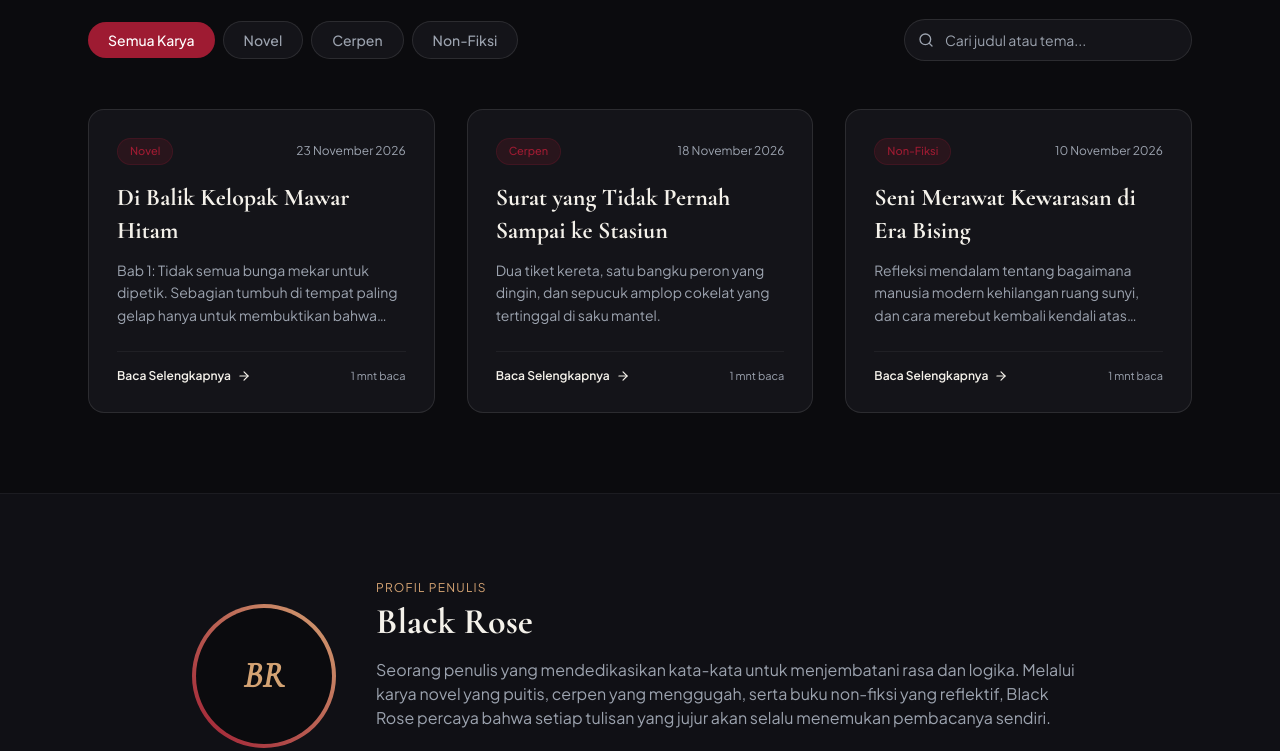
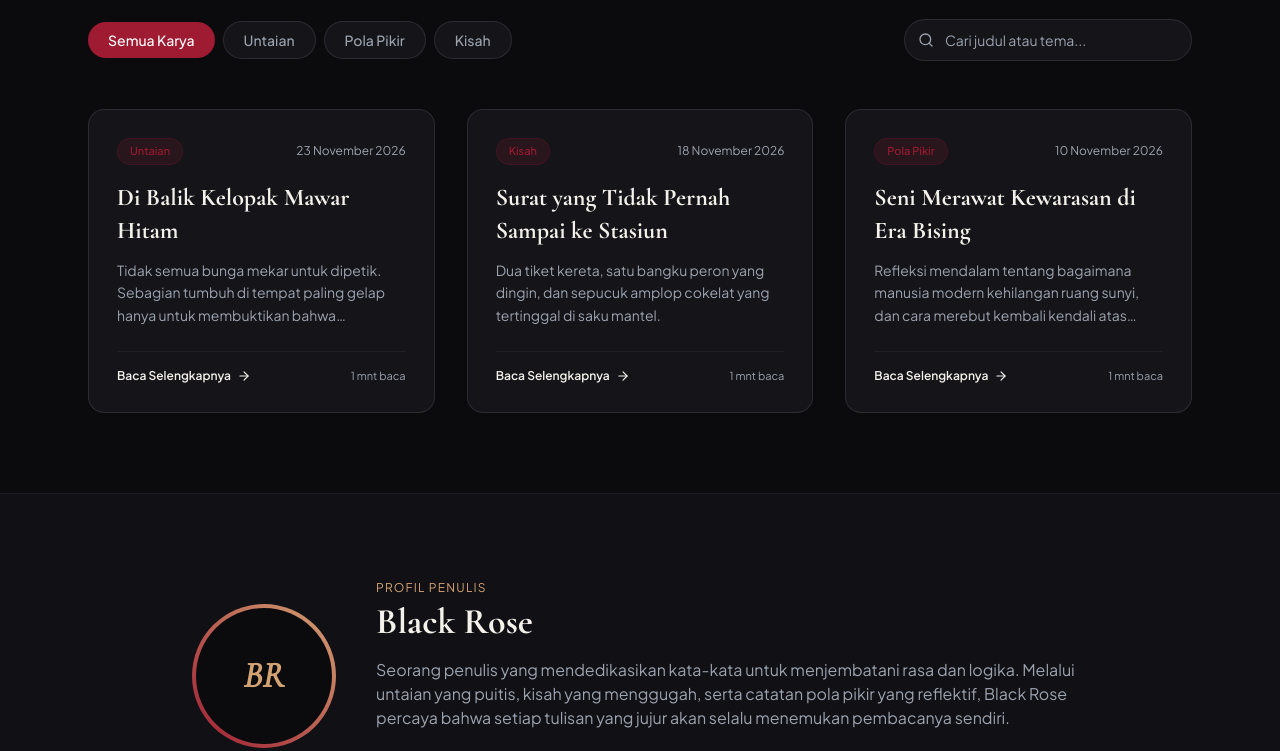
Before and after one commit to tasariee/blackrose_tasari, a plain HTML site: page index.html in a window 1280 px wide. Shown: the part 660-1411 px from the top of the page. Drawn offline with nearby package versions, Linux system fonts and the light colour scheme.

Commit message:
Update index.html

```diff
--- a/index.html
+++ b/index.html
@@ -98,12 +98,12 @@
         <div class="absolute top-20 left-1/2 -translate-x-1/2 w-[600px] h-[300px] bg-crimson/10 blur-[120px] rounded-full pointer-events-none"></div>
 
         <div class="max-w-4xl mx-auto text-center relative z-10">
-            <p class="text-xs uppercase tracking-[0.3em] text-roseGold mb-4">Novel • Cerpen • Non-Fiksi</p>
+            <p class="text-xs uppercase tracking-[0.3em] text-roseGold mb-4">Untaian • Pola Pikir • Kisah</p>
             <h1 class="font-serif text-5xl md:text-7xl font-bold text-parchment leading-tight mb-6">
                 Merangkai Sunyi Menjadi <span class="italic text-crimson">Abadi</span>
             </h1>
             <p class="text-mutedGray text-base md:text-lg max-w-2xl mx-auto leading-relaxed mb-10">
-                Selamat datang di ruang baca resmi <strong class="text-parchment font-medium">Black Rose</strong>. Tempat di mana fiksi melampaui batas imajinasi, dan catatan non-fiksi membedah realitas kehidupan secara mendalam.
+                Selamat datang di ruang baca resmi <strong class="text-parchment font-medium">Black Rose</strong>. Tempat di mana untaian kata melampaui batas imajinasi, kisah bermakna abadi, dan catatan pola pikir membedah realitas kehidupan secara mendalam.
             </p>
             <div class="flex flex-wrap items-center justify-center gap-4">
                 <a href="#karya" class="px-7 py-3.5 bg-crimson hover:bg-crimson/90 text-white text-sm font-medium rounded-full transition shadow-lg shadow-crimson/20">
@@ -124,7 +124,7 @@
                 <div>
                     <span class="px-2.5 py-1 text-[10px] uppercase tracking-widest bg-emerald-500/20 text-emerald-400 rounded-md font-semibold">Akses Penuh Aktif</span>
                     <h2 class="font-serif text-3xl font-bold text-parchment mt-2">Meja Kerja Black Rose</h2>
-                    <p class="text-xs text-mutedGray">Tambahkan novel bersambung, cerpen baru, atau esai non-fiksi langsung ke dalam rak publikasi.</p>
+                    <p class="text-xs text-mutedGray">Tambahkan untaian, catatan pola pikir, atau kisah baru langsung ke dalam rak publikasi.</p>
                 </div>
                 <div class="flex items-center gap-3">
                     <button onclick="openNewStoryModal()" class="flex items-center gap-2 px-5 py-2.5 bg-roseGold text-obsidian font-semibold text-sm rounded-lg hover:bg-roseGold/90 transition">
@@ -145,9 +145,9 @@
         <div class="flex flex-col md:flex-row md:items-center justify-between gap-6 mb-12">
             <div class="flex flex-wrap items-center gap-2" id="categoryFilters">
                 <button onclick="filterWorks('Semua')" class="filter-btn active px-5 py-2 rounded-full text-sm font-medium bg-crimson text-white transition">Semua Karya</button>
-                <button onclick="filterWorks('Novel')" class="filter-btn px-5 py-2 rounded-full text-sm font-medium bg-charcoal text-mutedGray hover:text-white border border-white/10 transition">Novel</button>
-                <button onclick="filterWorks('Cerpen')" class="filter-btn px-5 py-2 rounded-full text-sm font-medium bg-charcoal text-mutedGray hover:text-white border border-white/10 transition">Cerpen</button>
-                <button onclick="filterWorks('Non-Fiksi')" class="filter-btn px-5 py-2 rounded-full text-sm font-medium bg-charcoal text-mutedGray hover:text-white border border-white/10 transition">Non-Fiksi</button>
+                <button onclick="filterWorks('Untaian')" class="filter-btn px-5 py-2 rounded-full text-sm font-medium bg-charcoal text-mutedGray hover:text-white border border-white/10 transition">Untaian</button>
+                <button onclick="filterWorks('Pola Pikir')" class="filter-btn px-5 py-2 rounded-full text-sm font-medium bg-charcoal text-mutedGray hover:text-white border border-white/10 transition">Pola Pikir</button>
+                <button onclick="filterWorks('Kisah')" class="filter-btn px-5 py-2 rounded-full text-sm font-medium bg-charcoal text-mutedGray hover:text-white border border-white/10 transition">Kisah</button>
             </div>
 
             <div class="relative w-full md:w-72">
@@ -174,7 +174,7 @@
                 <span class="text-xs uppercase tracking-widest text-roseGold">Profil Penulis</span>
                 <h2 class="font-serif text-3xl md:text-4xl font-bold text-parchment mt-1 mb-4">Black Rose</h2>
                 <p class="text-mutedGray text-sm md:text-base leading-relaxed mb-6">
-                    Seorang penulis yang mendedikasikan kata-kata untuk menjembatani rasa dan logika. Melalui karya novel yang puitis, cerpen yang menggugah, serta buku non-fiksi yang reflektif, Black Rose percaya bahwa setiap tulisan yang jujur akan selalu menemukan pembacanya sendiri.
+                    Seorang penulis yang mendedikasikan kata-kata untuk menjembatani rasa dan logika. Melalui untaian yang puitis, kisah yang menggugah, serta catatan pola pikir yang reflektif, Black Rose percaya bahwa setiap tulisan yang jujur akan selalu menemukan pembacanya sendiri.
                 </p>
                 <a href="https://instagram.com/tasariee_" target="_blank" rel="noopener noreferrer" class="inline-flex items-center gap-2 text-sm font-medium text-roseGold hover:underline">
                     <i data-lucide="instagram" class="w-4 h-4"></i>
@@ -231,8 +231,7 @@
                 <button onclick="closeAuthorModal()" class="text-mutedGray hover:text-white"><i data-lucide="x" class="w-5 h-5"></i></button>
             </div>
             <p class="text-xs text-mutedGray mb-5 leading-relaxed">
-                Masukkan sandi akses untuk membuka ruang editor dan menambahkan tulisan baru. <br>
-                <span class="text-roseGold/80 italic">(Sandi bawaan Anda: <strong>blackrose2026</strong> — dapat diubah di dalam kode)</span>
+                Masukkan kata sandi khusus penulis untuk membuka meja kerja dan mengelola publikasi karya.
             </p>
             <form onsubmit="verifyAuthor(event)" class="space-y-4">
                 <div>
@@ -266,9 +265,9 @@
                     <div>
                         <label class="block text-xs text-mutedGray mb-1.5">Kategori *</label>
                         <select id="storyCategory" class="w-full px-4 py-2.5 bg-obsidian border border-white/10 rounded-xl text-sm text-parchment focus:outline-none focus:border-roseGold">
-                            <option value="Novel">Novel</option>
-                            <option value="Cerpen">Cerpen</option>
-                            <option value="Non-Fiksi">Non-Fiksi</option>
+                            <option value="Untaian">Untaian</option>
+                            <option value="Pola Pikir">Pola Pikir</option>
+                            <option value="Kisah">Kisah</option>
                         </select>
                     </div>
                 </div>
@@ -295,24 +294,24 @@
 
     <!-- JAVASCRIPT ENGINE (Bebas Bug & Aman dengan Sanitasi XSS) -->
     <script>
-        // Konfigurasi Kata Sandi Penulis (Bisa diganti sesuai keinginan)
+        // Konfigurasi Kata Sandi Penulis
         const AUTHOR_PASSCODE = "alfaqier17";
-        const STORAGE_KEY = "black_rose_works_v1";
+        const STORAGE_KEY = "black_rose_works_v2";
 
         // Data Awal Template (Siap dibaca & bisa dihapus/diedit kapan saja oleh penulis)
         const defaultWorks = [
             {
                 id: "br-1",
                 title: "Di Balik Kelopak Mawar Hitam",
-                category: "Novel",
+                category: "Untaian",
                 date: "23 November 2026",
-                excerpt: "Bab 1: Tidak semua bunga mekar untuk dipetik. Sebagian tumbuh di tempat paling gelap hanya untuk membuktikan bahwa keindahan tidak butuh cahaya.",
-                content: "Hujan turun rintik-rintik membasahi jendela kaca ruang kerja yang temaram. Di atas meja kayu mahoni, secangkir kopi yang telah mendingin bersanding dengan lembaran naskah yang belum rampung.\n\nOrang-orang sering bertanya mengapa aku memilih nama Black Rose. Bagi mereka, hitam adalah tanda berakhirnya sesuatu. Namun bagiku, hitam adalah kanvas paling jujur—tempat di mana setiap tetes tinta emas dan merah marun terlihat begitu nyata.\n\nKisah ini bermula dari sebuah kota kecil yang menyimpan ribuan rahasia di balik kabut paginya..."
+                excerpt: "Tidak semua bunga mekar untuk dipetik. Sebagian tumbuh di tempat paling gelap hanya untuk membuktikan bahwa keindahan tidak butuh cahaya.",
+                content: "Hujan turun rintik-rintik membasahi jendela kaca ruang kerja yang temaram. Di atas meja kayu mahoni, secangkir kopi yang telah mendingin bersanding dengan lembaran naskah yang belum rampung.\n\nOrang-orang sering bertanya mengapa aku memilih nama Black Rose. Bagi mereka, hitam adalah tanda berakhirnya sesuatu. Namun bagiku, hitam adalah kanvas paling jujur—tempat di mana setiap tetes tinta emas dan merah marun terlihat begitu nyata.\n\nUntaian ini bermula dari sebuah ruang sunyi yang menyimpan ribuan makna di balik setiap detiknya..."
             },
             {
                 id: "br-2",
                 title: "Surat yang Tidak Pernah Sampai ke Stasiun",
-                category: "Cerpen",
+                category: "Kisah",
                 date: "18 November 2026",
                 excerpt: "Dua tiket kereta, satu bangku peron yang dingin, dan sepucuk amplop cokelat yang tertinggal di saku mantel.",
                 content: "Kereta terakhir menuju selatan baru saja berangkat lima menit yang lalu, menyisakan kepulan asap tipis dan suara derit rel yang perlahan menghilang.\n\nAruna masih berdiri di peron nomor tiga. Tangannya menggenggam erat sepucuk surat yang sudutnya mulai kusut. Jika saja ia datang tiga menit lebih awal, mungkin seluruh alur hidupnya tidak akan pernah berubah seperti hari ini.\n\nNamun waktu tidak mengenal kata seandainya. Ia hanya berjalan lurus, memaksa siapa pun yang tertinggal untuk belajar merelakan."
@@ -320,7 +319,7 @@
             {
                 id: "br-3",
                 title: "Seni Merawat Kewarasan di Era Bising",
-                category: "Non-Fiksi",
+                category: "Pola Pikir",
                 date: "10 November 2026",
                 excerpt: "Refleksi mendalam tentang bagaimana manusia modern kehilangan ruang sunyi, dan cara merebut kembali kendali atas pikiran sendiri.",
                 content: "Kita hidup di zaman di mana perhatian manusia adalah mata uang paling mahal. Setiap detik, layar ponsel kita berlomba-lomba memanggil kesadaran kita untuk bereaksi terhadap hal-hal yang sering kali tidak berada dalam kendali kita.\n\nMenulis dan membaca bukan sekadar hobi; keduanya adalah bentuk perlawanan paling sunyi terhadap kebisingan dunia. Saat kita duduk diam dan merangkai kalimat, kita sedang memaksa pikiran untuk melambat, mengamati, dan memahami makna di balik peristiwa.\n\nMulailah dengan menyisihkan lima belas menit setiap hari tanpa gawai. Dengarkan kembali suara pikiranmu sendiri."
@@ -454,7 +453,6 @@
             document.getElementById("readerDate").textContent = story.date;
             document.getElementById("readerReadTime").textContent = calculateReadTime(story.content);
 
-            // Ubah baris baru (\n) menjadi paragraf HTML yang aman
             const paragraphs = story.content
                 .split(/\n+/)
                 .filter(p => p.trim() !== "")
@@ -530,7 +528,7 @@
             document.getElementById("editorModalTitle").textContent = "Publikasikan Karya Baru";
             document.getElementById("editStoryId").value = "";
             document.getElementById("storyTitle").value = "";
-            document.getElementById("storyCategory").value = "Novel";
+            document.getElementById("storyCategory").value = "Untaian";
             document.getElementById("storyExcerpt").value = "";
             document.getElementById("storyContent").value = "";
             document.getElementById("editorModal").classList.remove("hidden");
```
